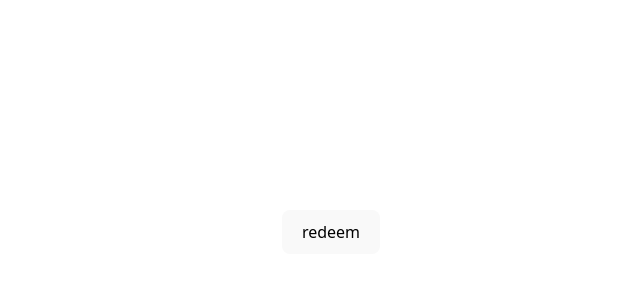
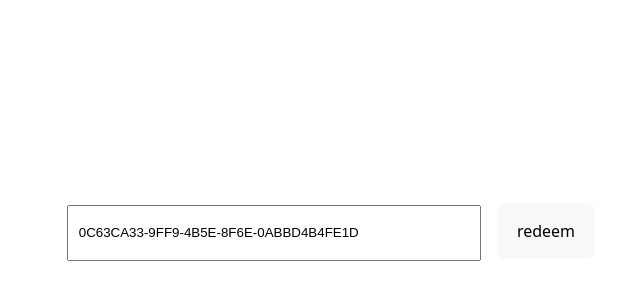
Before and after one commit to pankaj-gkm/HT, a React (Vite) app: page / in a window 1280 px wide. Shown: the part 168-468 px from the top of the page, without its empty margins (309-949 px from the left). Built offline with nearby package versions, Linux system fonts and the light colour scheme.

Commit message:
add user id input

```diff
--- a/src/App.tsx
+++ b/src/App.tsx
@@ -3,6 +3,7 @@ import "./App.css";
 
 function App() {
   const [open, setOpen] = useState(false);
+  const [userId, setUserId] = useState("0C63CA33-9FF9-4B5E-8F6E-0ABBD4B4FE1D");
 
   const getUrl = () => {
     fetch("https://stage-platform-protocols.kgen.io/s2s/session", {
@@ -12,9 +13,7 @@ function App() {
         "x-client-secret": "f3mm1OKppwdfd7Wtu2F8YMCwlOWOXH680kPmEzP02d",
         "Content-Type": "application/json",
       },
-      body: JSON.stringify({
-        user_id: "0C63CA33-9FF9-4B5E-8F6E-0ABBD4B4FE1D",
-      }),
+      body: JSON.stringify({ user_id: userId }),
     })
       .then((response) => response.json())
       .then((data) => setOpen(data.token))
@@ -23,7 +22,27 @@ function App() {
 
   return (
     <>
-      {!open && <button onClick={() => getUrl()}>redeem</button>}
+      {!open && (
+        <>
+          <input
+            onChange={(e) => {
+              setUserId(e.currentTarget.value);
+            }}
+            value={userId}
+            style={{
+              width: 400,
+              height: 52,
+              marginRight: 16,
+              padding: 0,
+              paddingLeft: 10,
+            }}
+          />
+          <button onClick={() => getUrl()} style={{ height: 56 }}>
+            redeem
+          </button>
+        </>
+      )}
+
       {open && (
         <iframe
           src={`http://localhost:3000?sessionToken=${open}`}
```
